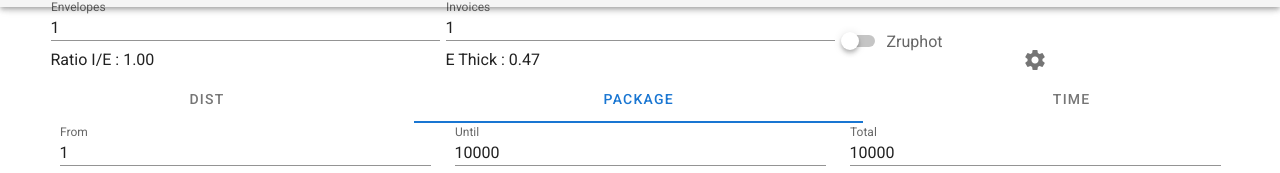
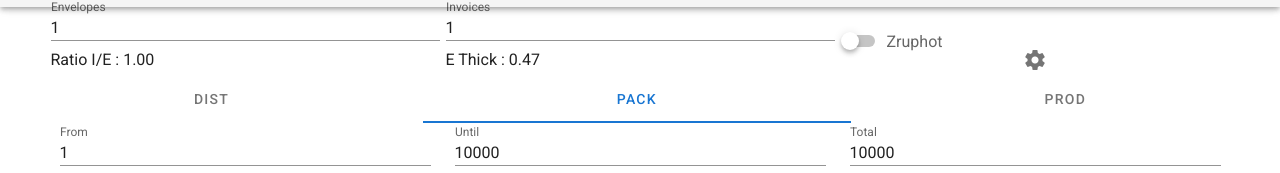
Before and after one commit to aviyot/envelope.calc, a Vue app: page / in a window 1280 px wide. Shown: the part 177-350 px from the top of the page. Built offline with nearby package versions, Linux system fonts and the light colour scheme.

Commit message:
change tabs label

```diff
--- a/src/App.vue
+++ b/src/App.vue
@@ -1,20 +1,22 @@
 <template>
   <v-app id="app">
     <v-app-bar dense>
-      <v-app-bar-nav-icon v-on:click="componentDisplay.drawer = true"></v-app-bar-nav-icon>
+      <v-app-bar-nav-icon
+        v-on:click="componentDisplay.drawer = true"
+      ></v-app-bar-nav-icon>
       <v-toolbar-title>Envelope Calc</v-toolbar-title>
     </v-app-bar>
     <v-navigation-drawer v-model="componentDisplay.drawer" absolute temporary>
       <v-list nav dense>
-      <h3>Menu</h3>
+        <h3>Menu</h3>
       </v-list>
     </v-navigation-drawer>
     <v-content>
       <Order class="order bg-primary text-light" />
-      <v-tabs v-model="componentDisplay.tab" grow >
+      <v-tabs v-model="componentDisplay.tab" grow>
         <v-tab>Dist</v-tab>
-        <v-tab>PACKAGE</v-tab>
-        <v-tab>time</v-tab>
+        <v-tab>PACK</v-tab>
+        <v-tab>prod</v-tab>
       </v-tabs>
       <v-tabs-items v-model="componentDisplay.tab">
         <v-tab-item>
@@ -70,7 +72,7 @@ export default {
   store,
   data() {
     return {
-      tab: null
+      tab: null,
     };
   },
   name: "App",
@@ -78,20 +80,20 @@ export default {
     Order,
     CalcTime,
     Board,
-    Distribution
+    Distribution,
   },
   computed: {
-    ...mapState(["componentDisplay"])
+    ...mapState(["componentDisplay"]),
   },
   methods: {
     ...mapMutations(["toggleDisplayComp"]),
     restState() {
       this.$store.commit("restState");
-    }
+    },
   },
   beforeCreate() {
     this.$store.commit("initialiseStore");
-  }
+  },
 };
 </script>
 
```
